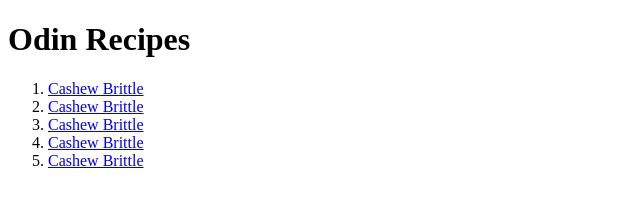
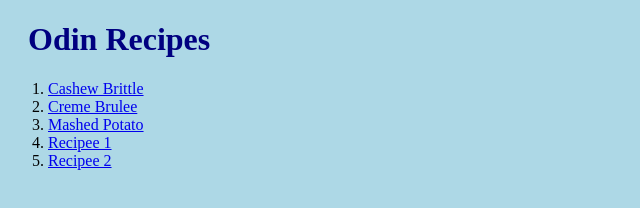
Before and after one commit to DeargShaodw/odin-recipes, a plain HTML site: page index.html in a window 1280 px wide. Shown: the whole page, without its empty margins (0-640 px from the left). Drawn offline with Linux system fonts and the light colour scheme.

Commit message:
style sheet begun, works on index not on recipees

```diff
--- a/index.html
+++ b/index.html
@@ -5,6 +5,7 @@
     <meta http-equiv="X-UA-Compatible" content="IE=edge">
     <meta name="viewport" content="width=device-width, initial-scale=1.0">
     <title>Odin Recipes</title>
+    <link rel="stylesheet" href="style.css">
 </head>
 <body>
     <h1>Odin Recipes</h1>
@@ -12,10 +13,10 @@
 
     <ol>
         <li><a href="recipes/cashewBrittle.html">Cashew Brittle</li>
-        <li><a href="recipes/cremeBrulee.html">Cashew Brittle</li>
-        <li><a href="recipes/mashedPotato.html">Cashew Brittle</li>
-        <li><a href="recipes/recipe1.html">Cashew Brittle</li>
-        <li><a href="recipes/recipe2.html">Cashew Brittle</li>
+        <li><a href="recipes/cremeBrulee.html">Creme Brulee</li>
+        <li><a href="recipes/mashedPotato.html">Mashed Potato</li>
+        <li><a href="recipes/recipe1.html">Recipee 1</li>
+        <li><a href="recipes/recipe2.html">Recipee 2</li>
     </ol>
 </body>
 </html>
--- /dev/null
+++ b/style.css
@@ -0,0 +1,8 @@
+body {
+    background-color: #add8e6;
+}
+
+h1 {
+    color: navy;
+    margin-left: 20px;
+}
```
Also changed, not shown: recipes/cashewBrittle.html (+1 -0 lines), recipes/cremeBrulee.html (+2 -0 lines), recipes/mashedPotato.html (+1 -0 lines), recipes/recipe1.html (+1 -0 lines), recipes/recipe2.html (+1 -0 lines), css/style.css (deleted).
